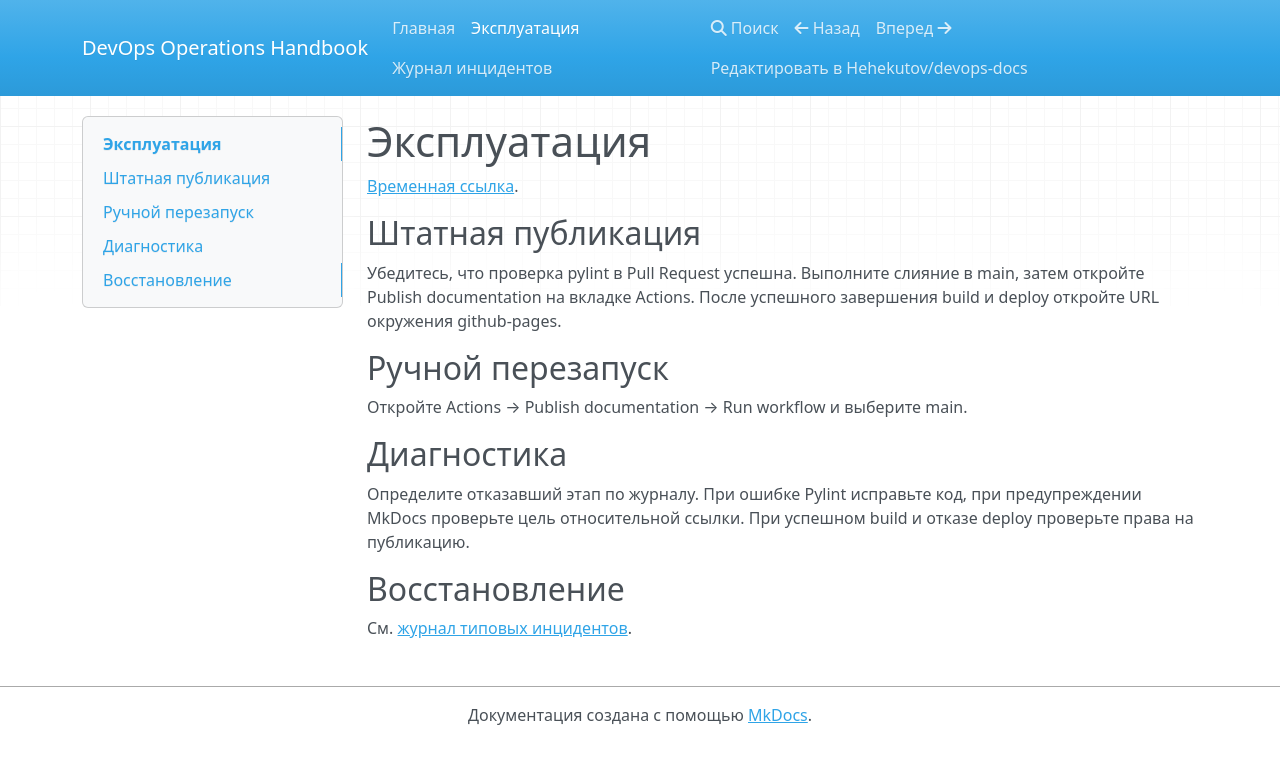
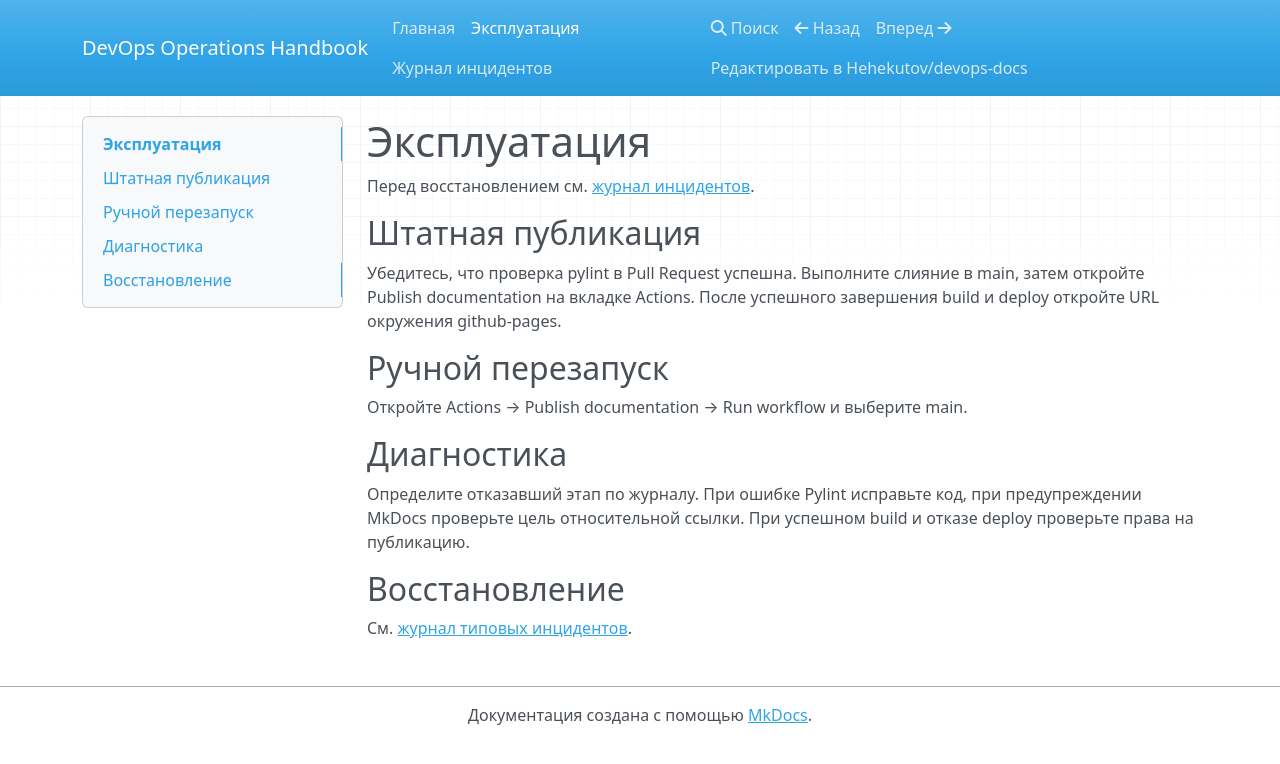
Before and after one commit to Hehekutov/devops-docs, an MkDocs documentation site: the page built from docs/runbook.md, in a window 1280 px wide. Shown: the top 764 px of the page. Built offline with MkDocs 1.6.1, drawn with Linux system fonts in a browser that asks for light colours; nearby versions of some CDN libraries.

Commit message:
fix: restore docs verification

```diff
--- a/docs/runbook.md
+++ b/docs/runbook.md
@@ -1,6 +1,6 @@
 # Эксплуатация
 
-[Временная ссылка](missing-page.md).
+Перед восстановлением см. [журнал инцидентов](incidents.md).
 
 ## Штатная публикация
 
```
